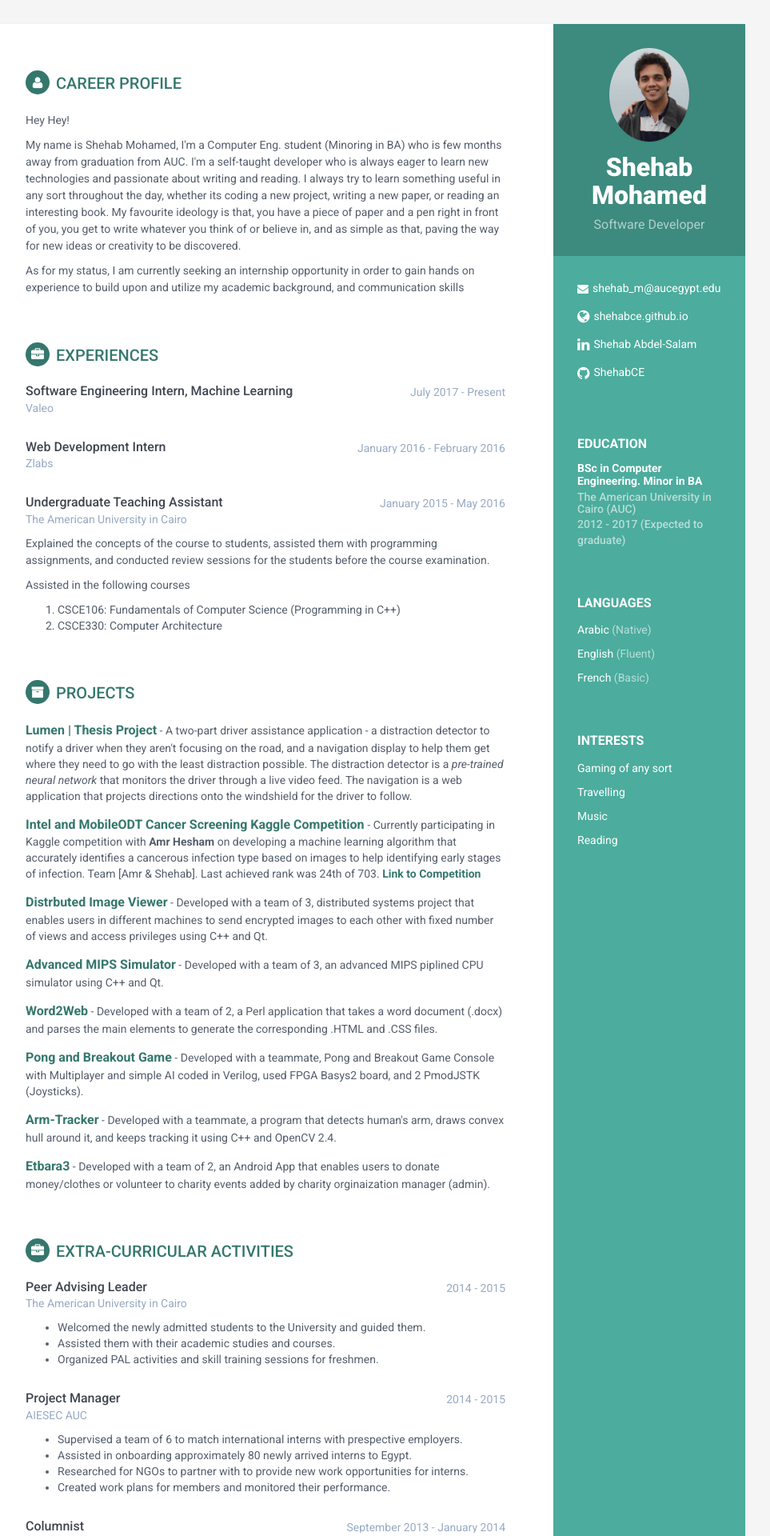
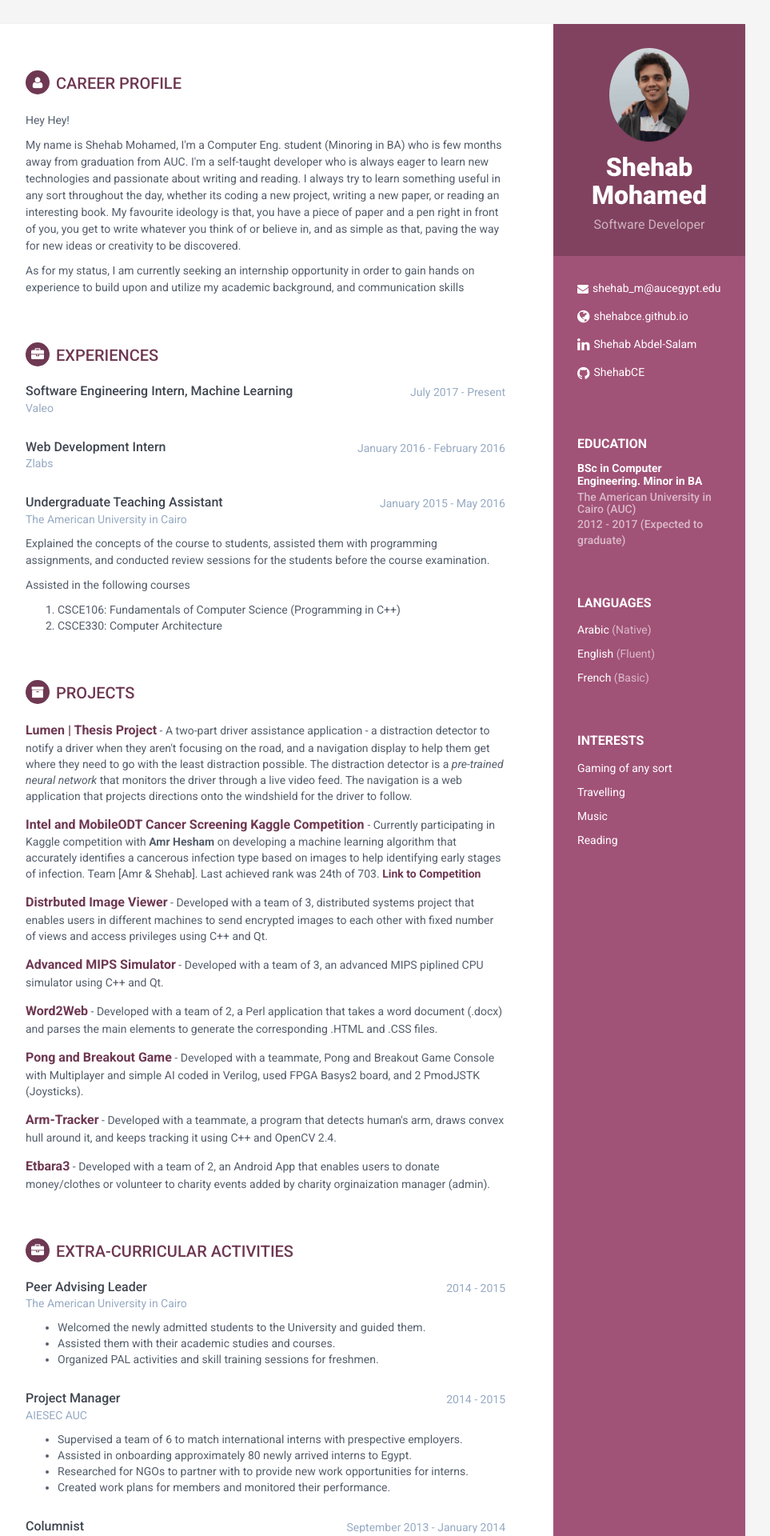
Before and after one commit to ShehabCE/shehabce.github.io, a Jekyll site: the page built from index.html, in a window 1280 px wide. Shown: the top 1920 px of the page at 80% size, without its empty margins (188-1151 px from the left). Built offline with Jekyll 4.4.1, drawn with Linux system fonts in a browser that asks for light colours.

Commit message:
changed style

```diff
--- a/_config.yml
+++ b/_config.yml
@@ -5,9 +5,9 @@ baseurl: '' #change it according to your repository name
 
 
 # Enable one of these styles by removing #. Style will be applied only after restarting the build or serve.
-style: styles-2   #lime green
+#style: styles-2   #lime green
 #style: styles-3  #Green
-#style: styles-4  #Purple
+style: styles-4  #Purple
 #style: styles-5  #Orange
 #style: styles-6  #Grey
 
```
